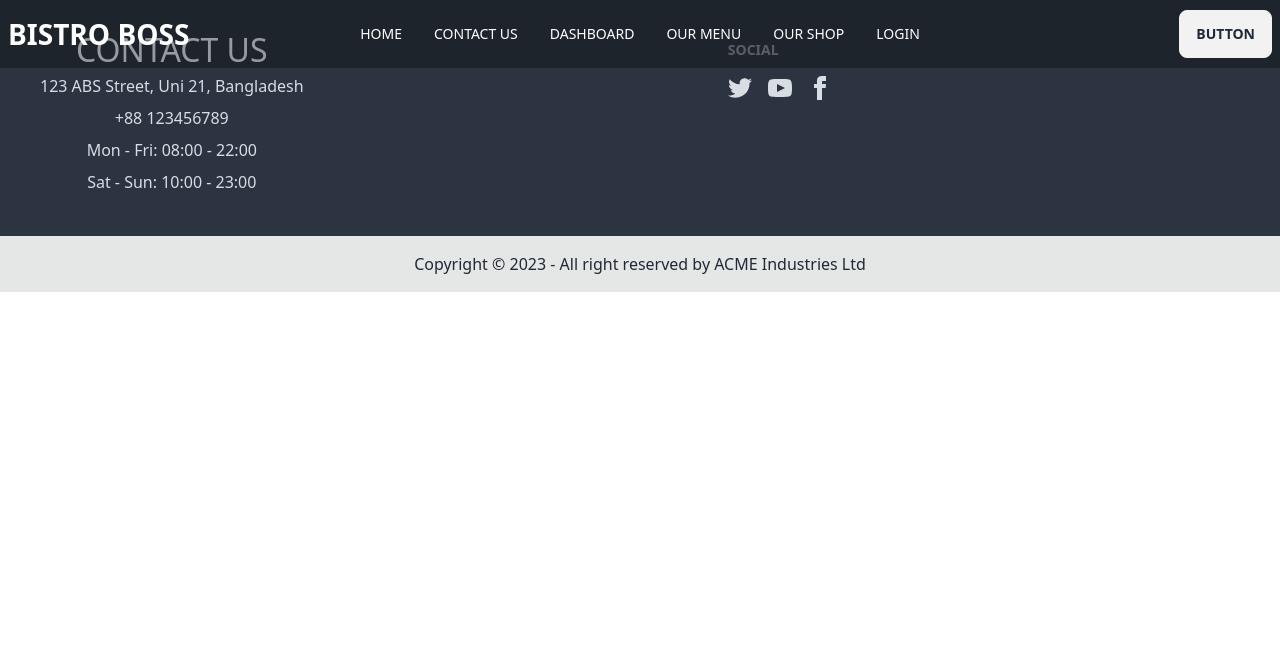
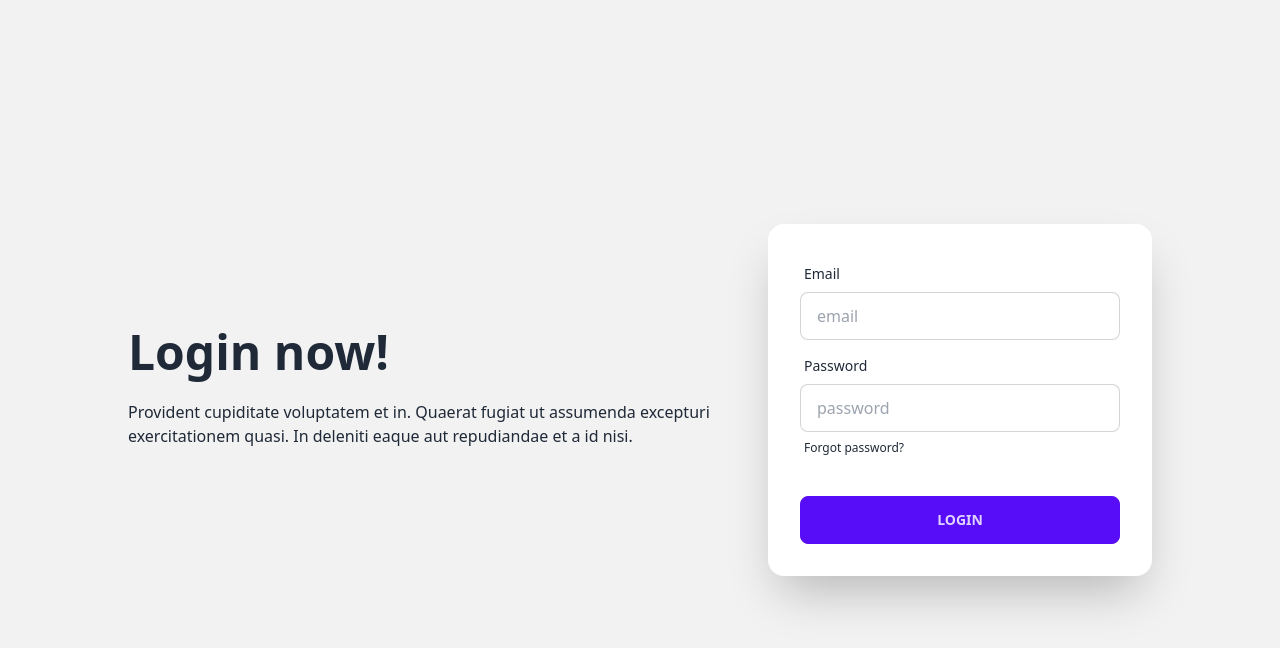
Before and after one commit to sajib689/bistro-boss-client, a React (Vite) app: page /login in a window 1280 px wide. Shown: the top 648 px of the page. Built offline with nearby package versions, Linux system fonts and the light colour scheme.

Commit message:
form add

```diff
--- a/src/Layout/Main.jsx
+++ b/src/Layout/Main.jsx
@@ -1,13 +1,15 @@
-import { Outlet } from "react-router-dom";
+import { Outlet, useLocation } from "react-router-dom";
 import Footer from "../Pages/Shared/Footer/Footer";
 import Navbar from "../Pages/Shared/Navbar/Navbar";
 
 const Main = () => {
+    const location = useLocation()
+    const noHeaderFooter = location.pathname.includes('/login')
     return (
         <div>
-            <Navbar></Navbar>
+            { noHeaderFooter || <Navbar></Navbar>}
             <Outlet></Outlet>
-            <Footer></Footer>
+            { noHeaderFooter || <Footer></Footer> }
         </div>
     );
 };
--- a/src/Pages/Login/Login.jsx
+++ b/src/Pages/Login/Login.jsx
@@ -1,10 +1,53 @@
 
 const Login = () => {
-    return (
-        <div>
-
+  return (
+    <div>
+      <div className="hero min-h-screen bg-base-200">
+        <div className="hero-content flex-col md:flex lg:flex-row">
+          <div className="text-center md:w-1/2 lg:text-left">
+            <h1 className="text-5xl font-bold">Login now!</h1>
+            <p className="py-6">
+              Provident cupiditate voluptatem et in. Quaerat fugiat ut assumenda
+              excepturi exercitationem quasi. In deleniti eaque aut repudiandae
+              et a id nisi.
+            </p>
+          </div>
+          <div className="card  md:w-1/2 max-w-sm shadow-2xl bg-base-100">
+            <div className="card-body">
+              <div className="form-control">
+                <label className="label">
+                  <span className="label-text">Email</span>
+                </label>
+                <input
+                  type="text"
+                  placeholder="email"
+                  className="input input-bordered"
+                />
+              </div>
+              <div className="form-control">
+                <label className="label">
+                  <span className="label-text">Password</span>
+                </label>
+                <input
+                  type="text"
+                  placeholder="password"
+                  className="input input-bordered"
+                />
+                <label className="label">
+                  <a href="#" className="label-text-alt link link-hover">
+                    Forgot password?
+                  </a>
+                </label>
+              </div>
+              <div className="form-control mt-6">
+                <button className="btn btn-primary">Login</button>
+              </div>
+            </div>
+          </div>
         </div>
-    );
+      </div>
+    </div>
+  );
 };
 
 export default Login;
```
